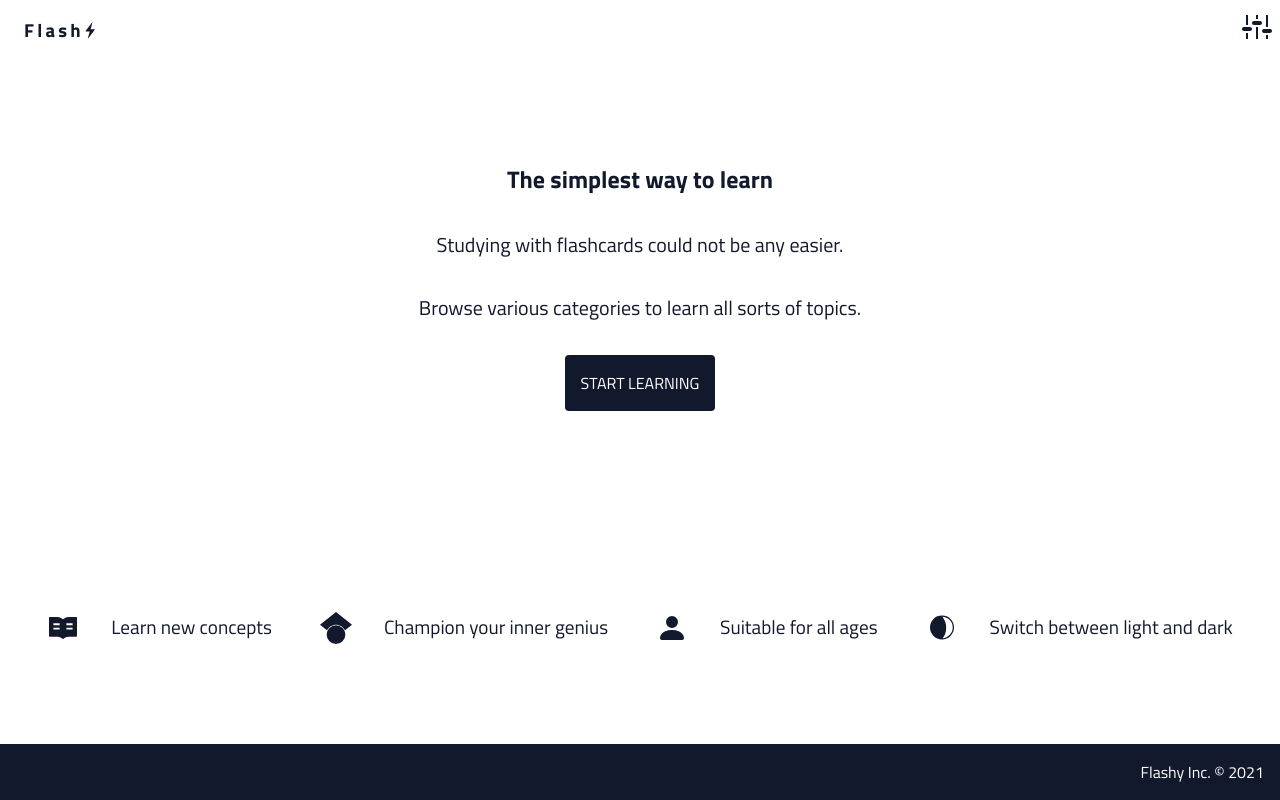
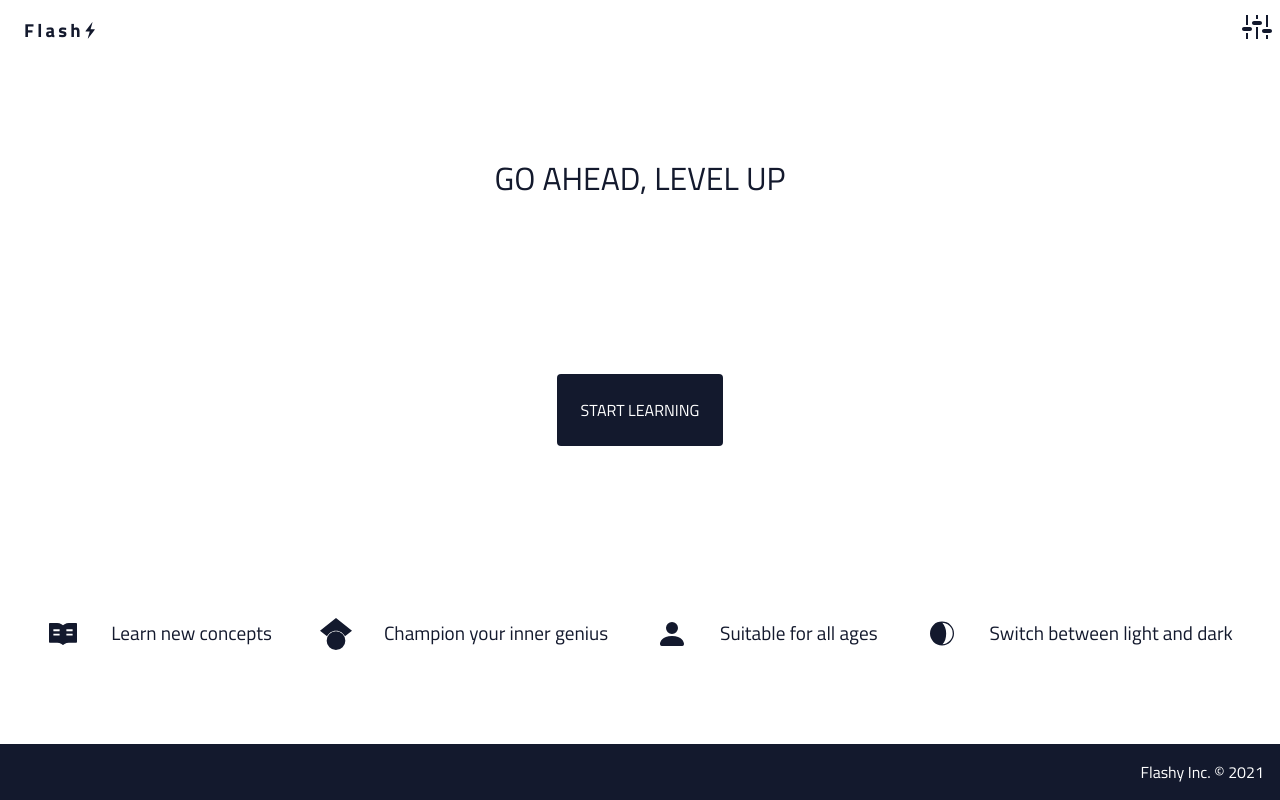
Before and after one commit to gbsimon87/flashy-react, a React (Create React App) app: page / in a window 1280 px wide. Built offline with nearby package versions, Linux system fonts and the light colour scheme.

Commit message:
change homepage colours and layout

```diff
--- a/src/components/Home.js
+++ b/src/components/Home.js
@@ -12,9 +12,9 @@ function Home() {
   return (
     <div className="home" style={theme && theme.callout}>
       <section className="home__callout">
-        <h1>The simplest way to learn</h1>
-        <p>Studying with flashcards could not be any easier.</p>
-        <p>Browse various categories to learn all sorts of topics.</p>
+        <p>GO AHEAD, LEVEL UP</p>
+      </section>
+      <section className="home__action">
         <Link style={theme && theme.callout && theme.calloutLink} to="/learn" className="start-learning">START LEARNING</Link>
       </section>
       <section className="home__benefits" style={theme && theme.home && theme.home.benefits}>
--- a/src/context.js
+++ b/src/context.js
@@ -47,7 +47,6 @@ export const themes = {
     home: {
       benefits: {
         color: themeColors.primary1,
-        backgroundColor: themeColors.primary4,
       }
     }
   },
@@ -79,7 +78,6 @@ export const themes = {
     home: {
       benefits: {
         color: themeColors.primary5,
-        backgroundColor: themeColors.white,
       }
     }
   },
--- a/src/index.css
+++ b/src/index.css
@@ -330,25 +330,25 @@ article.nextSlide {
   text-align: center;
 }
 
-.home .home__callout > * {
-  margin-bottom:  2rem;
+.home__callout p {
+  font-size: 2rem;
+  font-style: inherit;
 }
 
-.home__callout p {
-  font-size: 1.25rem;
+.home .home__action {
+  display: flex;
+  justify-content: center;
 }
 
-.home__callout p:last-child {
-  margin-bottom:  2rem;
+.home .home__action .start-learning {
+  padding: 1.5rem;
+  border-radius: 0.25rem;
+  transition: 0.3s;
+  opacity: 1;
 }
 
-.home .home__callout .start-learning {
-  padding: 1rem;
-  border-radius: 0.25rem;
-}
-
-.home .home__callout .start-learning:last-child {
-  margin-bottom: 0;
+.home .home__action .start-learning:hover {
+  opacity: 0.8;
 }
 
 .home .home__benefits {
```
